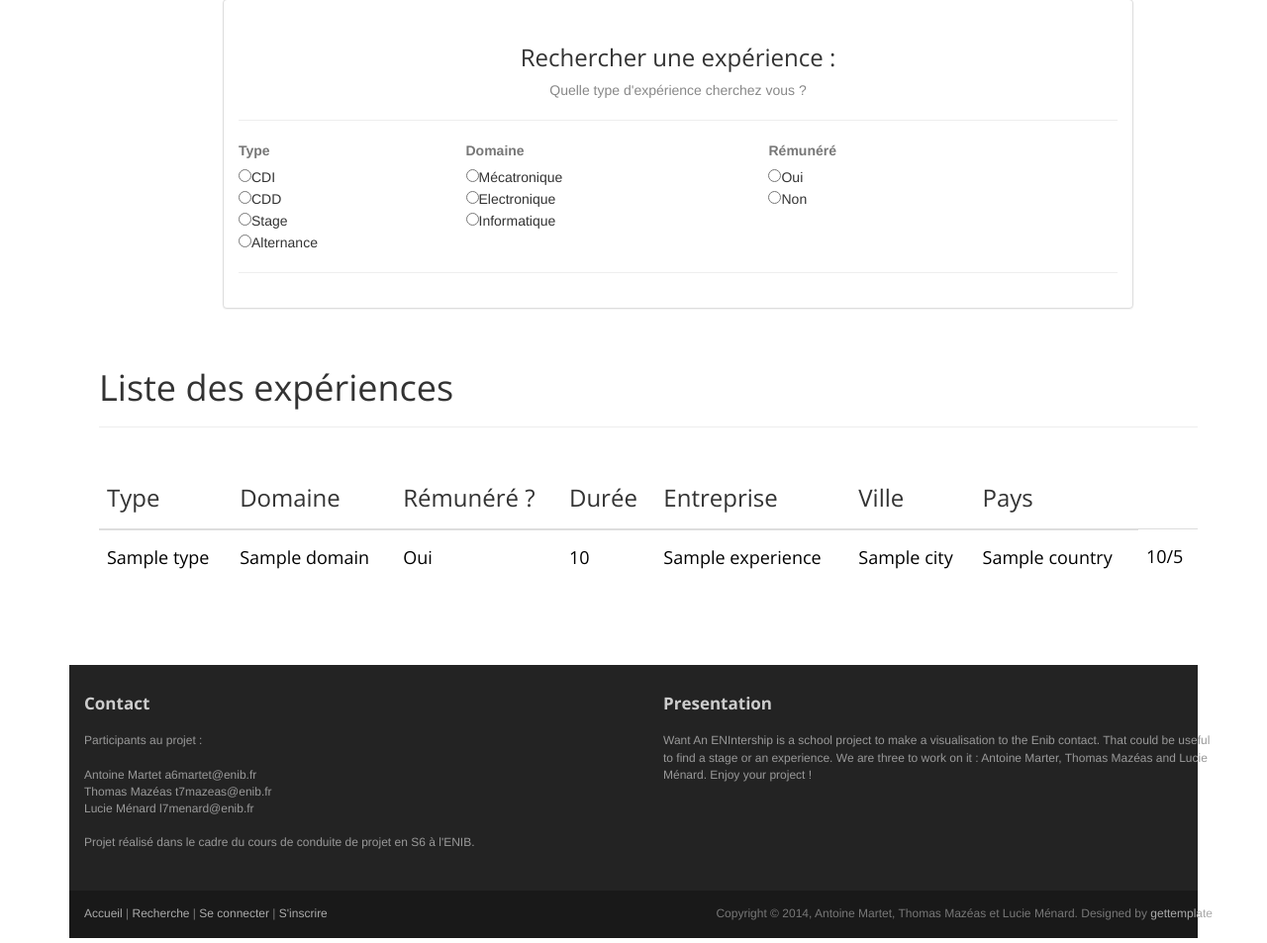
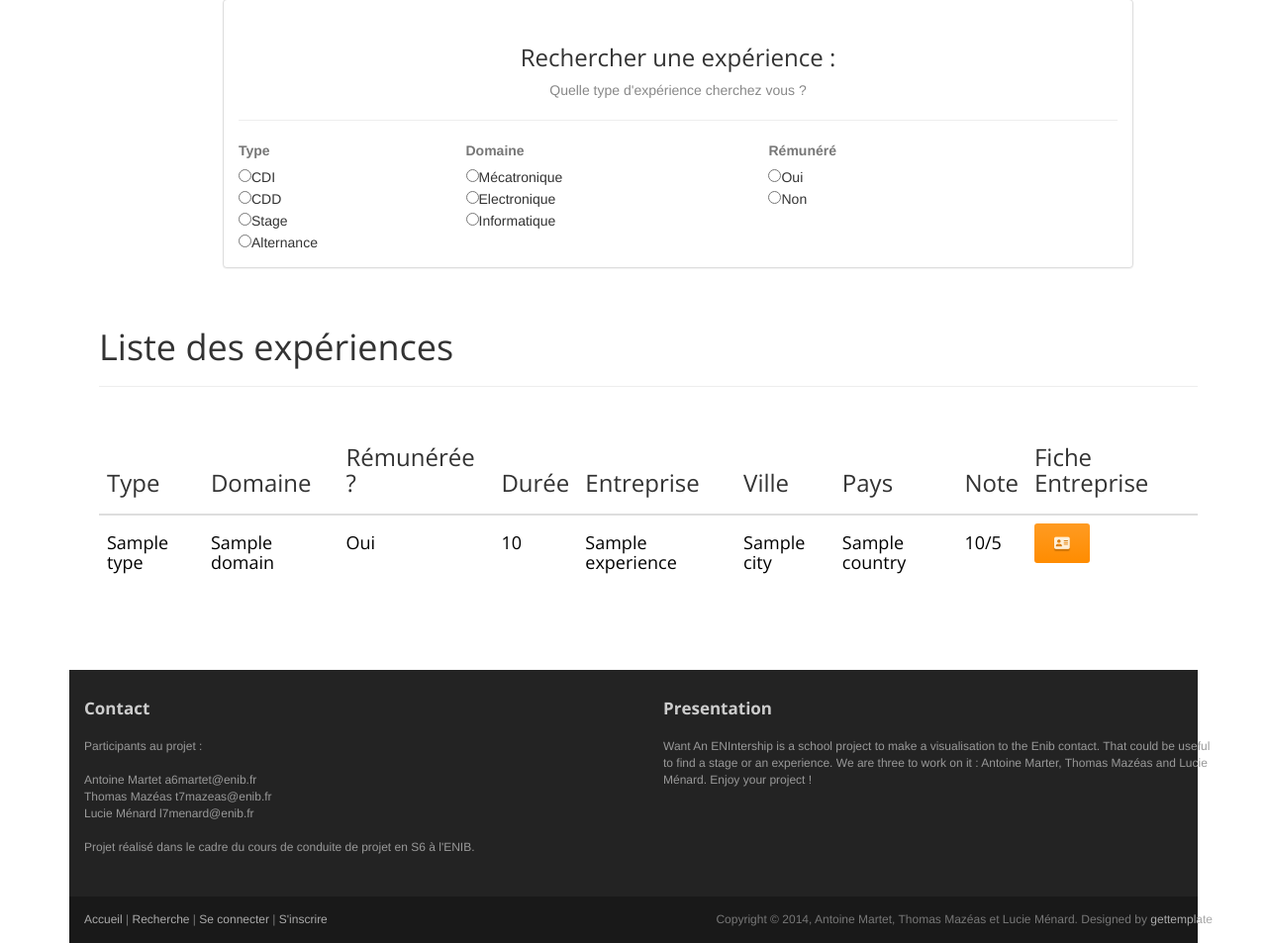
Before and after one commit to LucieMenard/Want-an-ENIntership, a Flask app: page /recherche in a window 1280 px wide. Shown: the part 271-1224 px from the top of the page at 99% size. Run offline with Flask 2, Linux system fonts and the light colour scheme; a database or web service that is not in the repository returns one stand-in record (values such as "Sample title"); some libraries are stand-ins or nearby versions.

Commit message:
Modifs pour présentation

```diff
--- a/app.py
+++ b/app.py
@@ -58,7 +58,7 @@ def getExperienceDurations():
         "10m": "10 mois",
         "11m": "11 mois",
         "12m": "1 an",
-        "more": "+",
+        "more": "Plus d'un an",
     }
 
 def getExperienceDomains():
@@ -104,7 +104,7 @@ def getInfosExp():
         return "Impossible de se connecter à la base de données", 503 # http status 503 = "Service unavailable"
 
     cur = con.cursor()
-    cur.execute(""" SELECT "Experience".ident_exp,"Experience".type,"Experience".domain,"Experience".money,"Experience".duration,"Entreprise".name,"Entreprise".city,"Entreprise".country,"Experience".env_grade FROM "Experience" NATURAL JOIN "Entreprise" ORDER BY env_grade DESC """)
+    cur.execute(""" SELECT  "Experience".ident_exp,"Experience".type,"Experience".domain,"Experience".money,"Experience".duration,"Entreprise".name,"Entreprise".city,"Entreprise".country,"Experience".env_grade FROM "Experience" NATURAL JOIN "Entreprise" ORDER BY env_grade DESC """)
     data = cur.fetchall()
 
     return data
@@ -186,13 +186,10 @@ def addexp():
 def contact():
     return render_template('contact.html')
 
-@app.route('/company/<int:id>')
-def company(id):
-    if 'user' in session:
-        connect = True
-    else:
-        connect = False
-    return render_template('company.html',id = id, connected=connect)
+@app.route('/company/<int:idComp>')
+def company(idComp):
+
+    return render_template('company.html',idComp = id, id=getCurrentUser())
 
 @app.route('/experience/<int:id>')
 def experience(id):
--- a/static/js/addexp.js
+++ b/static/js/addexp.js
@@ -119,7 +119,7 @@ var vm = new Vue({
                     },
                     type: 'POST',
                     success: function (data, status, xhr) {
-                        alert("L'expérience a bien été créée ! Son id :" + data.id);
+                        //alert("L'expérience a bien été créée ! Son id :" + data.id);
                         //Redirection sur la page de l'expérience
                         document.location.href = '/experience/'+data.id;
                     },
--- a/static/js/searchEntreprise.js
+++ b/static/js/searchEntreprise.js
@@ -1,5 +1,5 @@
 
-var macarte = L.map('maCarte').setView([48.3606, -4.5666], 16)
+var macarte = L.map('maCarte').setView([48.866667, 2.333333], 4)
 L.tileLayer('https://{s}.tile.openstreetmap.fr/osmfr/{z}/{x}/{y}.png', {
     // Il est toujours bien de laisser le lien vers la source des données
     attribution: 'données © <a href="//osm.org/copyright">OpenStreetMap</a>/ODbL - rendu <a href="//openstreetmap.fr">OSM France</a>',
@@ -11,9 +11,12 @@ tr = table.getElementsByTagName("tr");
 console.log(tr)
 var markerList = L.markerClusterGroup()
 for (i = 1; i < tr.length; i++) {
+    name = tr[i].getElementsByTagName("td")[0].textContent.split(' ').join('').split('\n').join('')
+    console.log(name)
     x = parseFloat(tr[i].getElementsByTagName("td")[4].textContent.split(' ').join('').split('\n').join(''))
     y = parseFloat(tr[i].getElementsByTagName("td")[5].textContent.split(' ').join('').split('\n').join(''))
     var marker = L.marker([x, y])
+    marker.bindPopup(name)
     markerList.addLayer(marker)
 }
 macarte.addLayer(markerList)
--- a/static/js/signup.js
+++ b/static/js/signup.js
@@ -8,7 +8,12 @@ function User(){
     this.Mdp = ""
     this.Diplome = false
     this.DateDiplome = ""
+    this.save =  function(){
+        console.log('Test')
+    }
 }
+
+
 
 
 var vm = new Vue({
@@ -50,6 +55,7 @@ var vm = new Vue({
             let vue = this
             this.err = []
             this.validate()
+            vue.User.save()
             if (this.err.length == 0){
                 $.ajax({
                     url: '/saveUser',
--- a/templates/company.html
+++ b/templates/company.html
@@ -76,7 +76,7 @@
 											<div class="col-md-4">
 												<i class="fas fa-user-alt fa-6x"></i>
 											</div>
-											{% if connected %}
+											{% if id %}
 											<div class="col-md-8">
 												<div class="row">
 													[[c.Prenom]] [[c.Nom]]
--- a/templates/recherche.html
+++ b/templates/recherche.html
@@ -96,22 +96,10 @@
 												</fieldset>
 											</form>
 										</div>
-										<!-- Radio content -->
-										<!-- <div class="col-md-3 widget">
-												<label for="validationServer01">France/Étranger ?</label>
-												<form>
-													<fieldset>
-														<input type="radio" value="France" name="filterCountry">France
-														<br>
-														<input type="radio" value="Strange" name="filterCountry">Étranger
-													</fieldset>
-												</form>
-										</div> -->
 
 
 
 									</div>
-									<hr>
 
 
 								</form>
@@ -138,7 +126,7 @@
 								<h3>Domaine</h3>
 							</th>
 							<th scope="col">
-								<h3>Rémunéré ?</h3>
+								<h3>Rémunérée ?</h3>
 							</th>
 							<th scope="col">
 								<h3>Durée</h3>
@@ -151,6 +139,12 @@
 							</th>
 							<th scope="col">
 								<h3>Pays</h3>
+							</th>
+							<th scope="col">
+								<h3>Note</h3>
+							</th>
+							<th scope="col">
+								<h3>Fiche Entreprise</h3>
 							</th>
 
 						</thead>
@@ -191,6 +185,10 @@
 							<td style="color:green;">
 								<h4>{{infoExperiences[8]/100}}/5</h4>
 							</td>
+							<td>
+								<a class="btn btn-primary" href="/experience/{{infoExperiences[0]}}"><i
+									class="fas fa-address-card"></i></a>
+							</td>
 
 						</tbody>
 						{% else %}
@@ -224,6 +222,10 @@
 							</td>
 							<td style="color:black;">
 								<h4>{{infoExperiences[8]/100}}/5</h4>
+							</td>
+							<td>
+								<a class="btn btn-primary" href="/experience/{{infoExperiences[0]}}"><i
+									class="fas fa-address-card"></i></a>
 							</td>
 
 						</tbody>
--- a/templates/searchEntreprise.html
+++ b/templates/searchEntreprise.html
@@ -138,7 +138,7 @@
                                         {{infoCompany[5]}}
                                     </td>
                                     <td style="display: none;">
-                                        {{infoCompany[4]/100}}/5
+                                        {{infoCompany[4]}}
                                     </td>
                                 </tr>
 
```
Also changed, not shown: templates/experience.html (+4 -4 lines).
